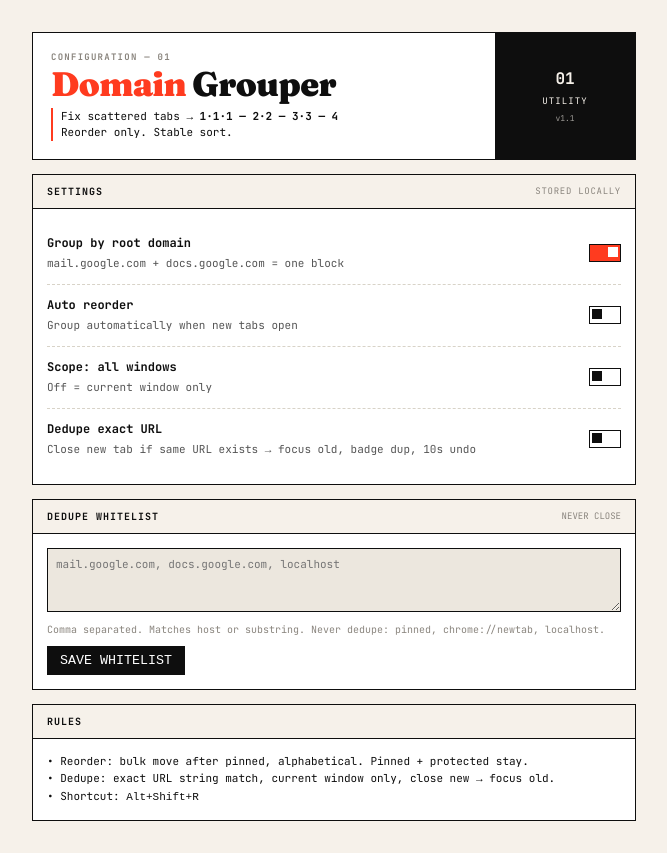
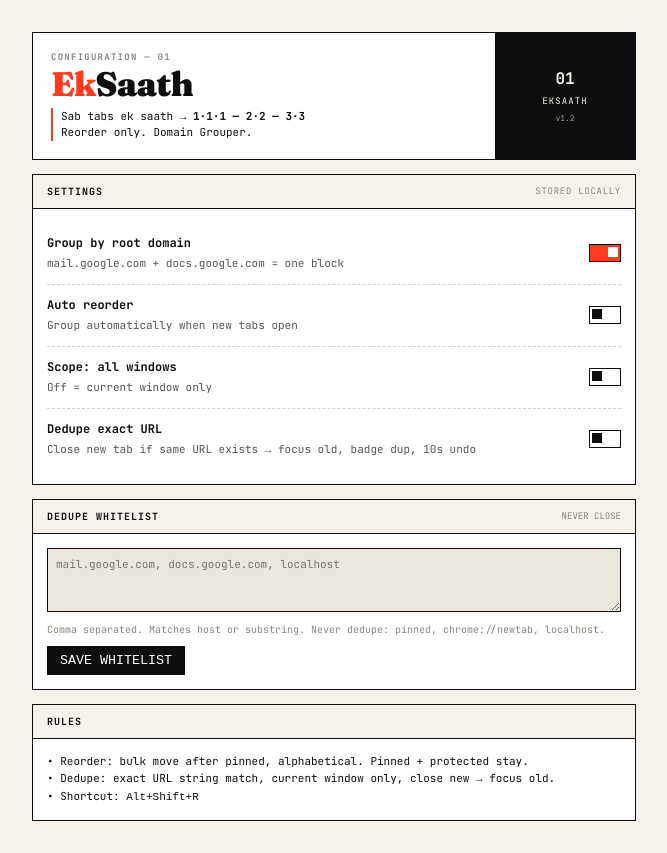
Before and after one commit to deepu0/ek-saath, a browser extension: page options.html in a window 1280 px wide. Shown: the whole page, without its empty margins (306-973 px from the left). Drawn offline with Linux system fonts and the light colour scheme.

Commit message:
rebrand: EkSaath — Group Tabs by Domain + proper screenshots
- Rename Domain Grouper -> EkSaath, sab tabs ek saath
- Generate banner 1280x800, store 1 popup chrome, store 2 before-after
- Update manifest name, popup/options titles, README story

```diff
--- a/options.html
+++ b/options.html
@@ -2,7 +2,7 @@
 <html>
 <head>
 <meta charset="utf-8">
-<title>Domain Grouper — Options</title>
+<title>EkSaath — Options</title>
 <link href="https://fonts.googleapis.com/css2?family=JetBrains+Mono:wght@400;600;700&family=Fraunces:opsz,wght@9..144,700;9..144,900&display=swap" rel="stylesheet">
 <style>
 :root{--paper:#F6F1EA;--ink:#0E0E0E;--accent:#FF3B1F;--line:#0E0E0E;--muted:#8A857E;--field:#ECE7DE}
@@ -37,10 +37,10 @@ small{color:var(--muted);font-size:10px}
   <div class="top">
     <div class="top-left">
       <div class="eyebrow">CONFIGURATION — 01</div>
-      <h1><i>Domain</i> Grouper</h1>
-      <div class="sub">Fix scattered tabs → <b>1·1·1 — 2·2 — 3·3 — 4</b><br>Reorder only. Stable sort.</div>
+      <h1><i>Ek</i>Saath</h1>
+      <div class="sub">Sab tabs ek saath → <b>1·1·1 — 2·2 — 3·3</b><br>Reorder only. Domain Grouper.</div>
     </div>
-    <div class="top-right"><b>01</b><span style="font-size:9px;letter-spacing:.12em">UTILITY</span><span style="font-size:8px;opacity:.6">v1.1</span></div>
+    <div class="top-right"><b>01</b><span style="font-size:9px;letter-spacing:.12em">EKSAATH</span><span style="font-size:8px;opacity:.6">v1.2</span></div>
   </div>
 
   <div class="card">
```
Also changed, not shown: popup.html (+3 -3 lines), README.md, manifest.json, screenshots/banner-1280x800.png, screenshots/store-1-popup-chrome-1280x800.png (added), screenshots/store-2-before-after-1280x800.png (added).
